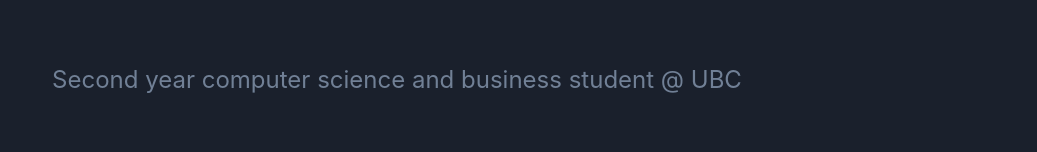
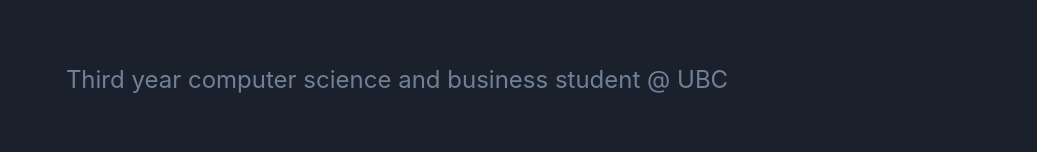
Before and after one commit to jkuo630/jkuo630.github.io, a React (Create React App) app: page / in a window 1280 px wide. Shown: the part 416-568 px from the top of the page, without its empty margins (243-1280 px from the left). Built offline with nearby package versions, Linux system fonts and the light colour scheme.

Commit message:
quiick update

```diff
--- a/src/components/Hero.js
+++ b/src/components/Hero.js
@@ -54,7 +54,7 @@
             color={"gray.500"}
             fontSize={{ base: "lg", sm: "xl", md: "2xl" }}
           >
-            Second year computer science and business student @ UBC
+            Third year computer science and business student @ UBC
           </Text>
           <Stack
             direction={"column"}
```
